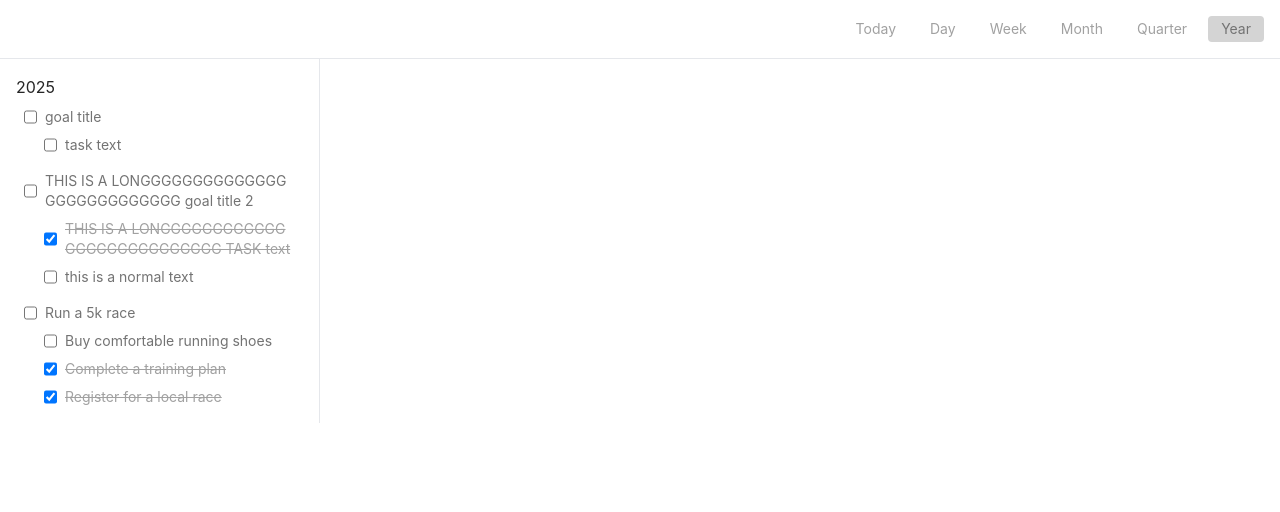
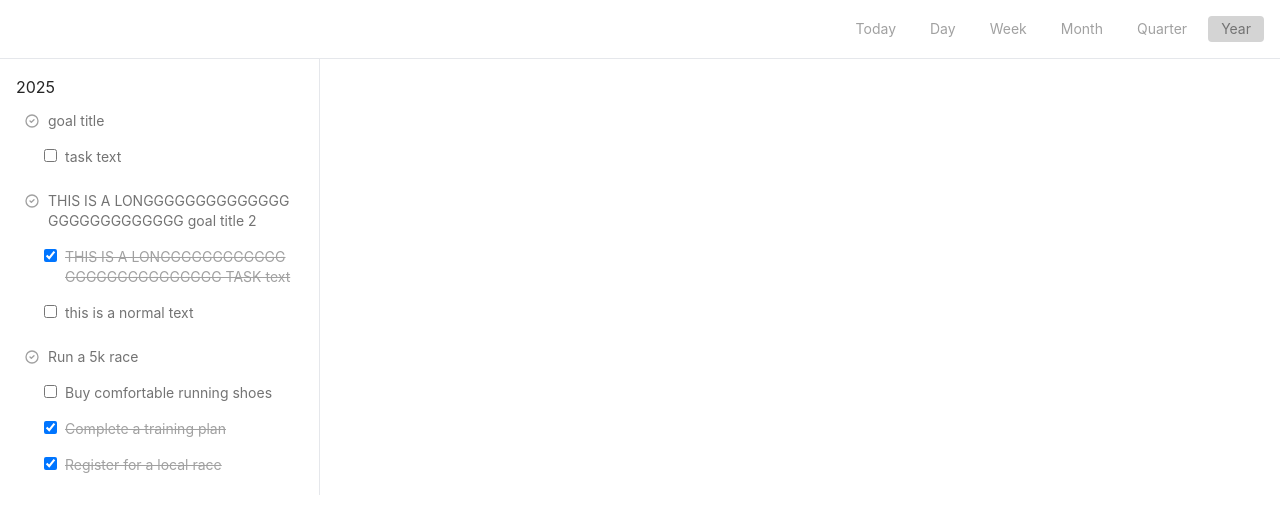
Before and after one commit to kahseng-dev/planner, a React (Vite) app in the folder web/: page / in a window 1280 px wide. Both pictures are taken after typing "Sample", "Sample" into the empty fields and a click on the button "Login". Shown: the top 512 px of the page. Built offline with nearby package versions, Linux system fonts and the light colour scheme.

Commit message:
feat: add is goal completion indicator and task toggle

```diff
--- a/web/src/components/goal-list.tsx
+++ b/web/src/components/goal-list.tsx
@@ -1,4 +1,8 @@
+import { IconCircleCheck, IconCircleCheckFilled } from '@tabler/icons-react'
+import { useEffect, useState } from "react"
+
 import type { Goal } from "../types/Goal"
+import type { Task } from "../types/Task"
 
 interface GoalListProps {
     goal:Goal,
@@ -6,28 +10,58 @@ interface GoalListProps {
 }
 
 const GoalList = ({ goal }:GoalListProps) => {
+
+    const [ tasks, setTasks ] = useState<Task[]>(goal.tasks)
+    const [ isGoalCompleted, setIsGoalCompleted ] = useState(false)
+
+    const updateGoalIsCompleted = () => {
+        let isCompleted = true
+
+        tasks.map(task => {
+            if (!task.isCompleted) return isCompleted = false
+        })
+
+        setIsGoalCompleted(isCompleted)
+    }
+
+    const handleToggleTask = (id:number) => {
+        setTasks(tasks.map(task => task.id !== id ?
+                { ...task }
+                :
+                { ...task, isCompleted: !task.isCompleted }
+            )
+        )
+    }
+
+    useEffect(() => {
+        updateGoalIsCompleted()
+    }, [tasks])
+
     return (
         <div className="text-sm flex flex-col gap-2">
-            <label
-                htmlFor={goal.title}
-                className="px-2 flex gap-2 text-neutral-500 cursor-pointer rounded transition duration-300 break-all select-none hover:bg-gray-200 has-checked:text-neutral-400 has-checked:line-through">
-                <input
-                    type="checkbox"
-                    id={goal.title}
-                    value={goal.title} />
-                {goal.title}
-            </label>
+            <div className="py-1 px-2 flex items-start gap-2 cursor-pointer rounded transition duration-300 select-none hover:bg-gray-100">
+                <p>
+                    { isGoalCompleted ?
+                        <IconCircleCheckFilled className="mt-0.5 size-4 fill-green-600" />
+                        :
+                        <IconCircleCheck className="mt-0.5 size-4 stroke-neutral-400" />
+                    }
+                </p>
+                <p className={`${isGoalCompleted && "text-neutral-400 line-through"} text-neutral-500 break-all`}>{goal.title}</p>
+            </div>
             <div className="pl-5 w-full flex flex-col gap-2">
-                { goal.tasks.map((task, index) =>
+                { tasks.map(task =>
                     <label
-                        key={index}
-                        htmlFor={task.text}
-                        className="px-2 flex gap-2 text-neutral-500 cursor-pointer rounded transition duration-300 break-all select-none hover:bg-gray-200 has-checked:text-neutral-400 has-checked:line-through">
+                        key={task.id}
+                        htmlFor={`task[${task.id}]`}
+                        className="py-1 px-2 flex items-baseline gap-2 text-neutral-500 cursor-pointer rounded transition duration-300 break-all select-none hover:bg-gray-100 has-checked:text-neutral-400 has-checked:line-through">
                         <input
+                            onChange={() => handleToggleTask(task.id)}
                             type="checkbox"
-                            id={task.text}
+                            id={`task[${task.id}]`}
                             value={task.text}
-                            checked={task.isCompleted} />
+                            checked={task.isCompleted}
+                            className="cursor-pointer" />
                         {task.text}
                     </label>
                 )}
```
